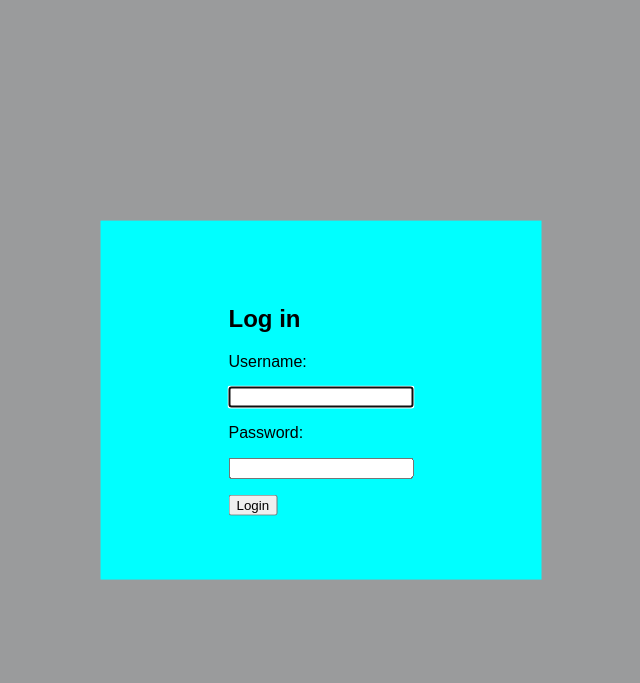
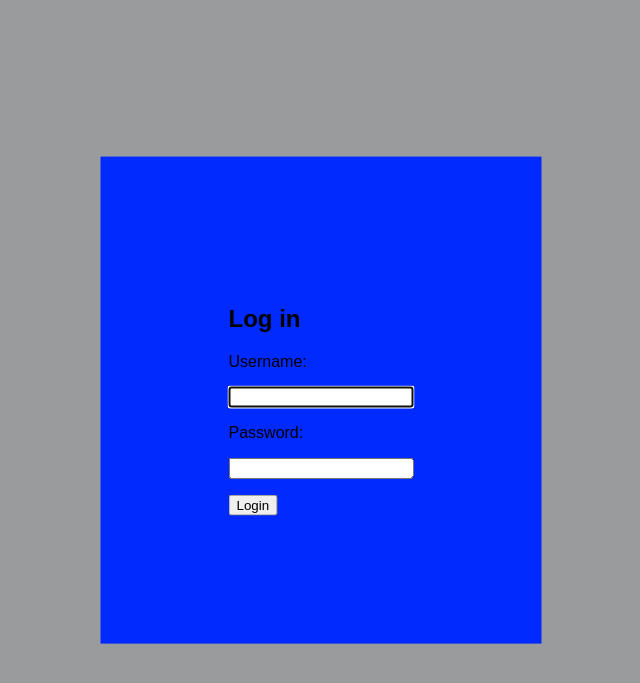
Before and after one commit to michelleyun98/glossapp, a Django app: page /accounts/login/ in a window 1280 px wide. Shown: the top 683 px of the page, without its empty margins (319-959 px from the left). Run offline with Django 4.2, Linux system fonts and the light colour scheme.

Commit message:
login page

```diff
--- a/glossapp/settings.py
+++ b/glossapp/settings.py
@@ -36,6 +36,7 @@ ALLOWED_HOSTS = []
 
 INSTALLED_APPS = [
     'glossary',
+    'analytics',
     'django.contrib.admin',
     'django.contrib.auth',
     'django.contrib.contenttypes',
--- a/glossary/models.py
+++ b/glossary/models.py
@@ -1,6 +1,6 @@
 from django.db import models
 from django.urls import reverse
-from .scripts import functions
+from scripts import functions
 
 class Metric(models.Model):
     created_at = models.DateTimeField(auto_now_add=True, null=True)
--- a/glossary/static/css/style_accounts.css
+++ b/glossary/static/css/style_accounts.css
@@ -11,8 +11,8 @@ form {
     position: absolute;
     top: 50%;
     left: 50%;
-    padding: 5% 10%;
-    background-color: aqua;
+    padding: 10% 10%;
+    background-color: rgb(0, 42, 255);
     transform: translate(-50%, -50%);
 
 }
```
Also changed, not shown: scripts/__init__.py (added), scripts/functions.py (renamed from glossary/scripts/functions.py).
